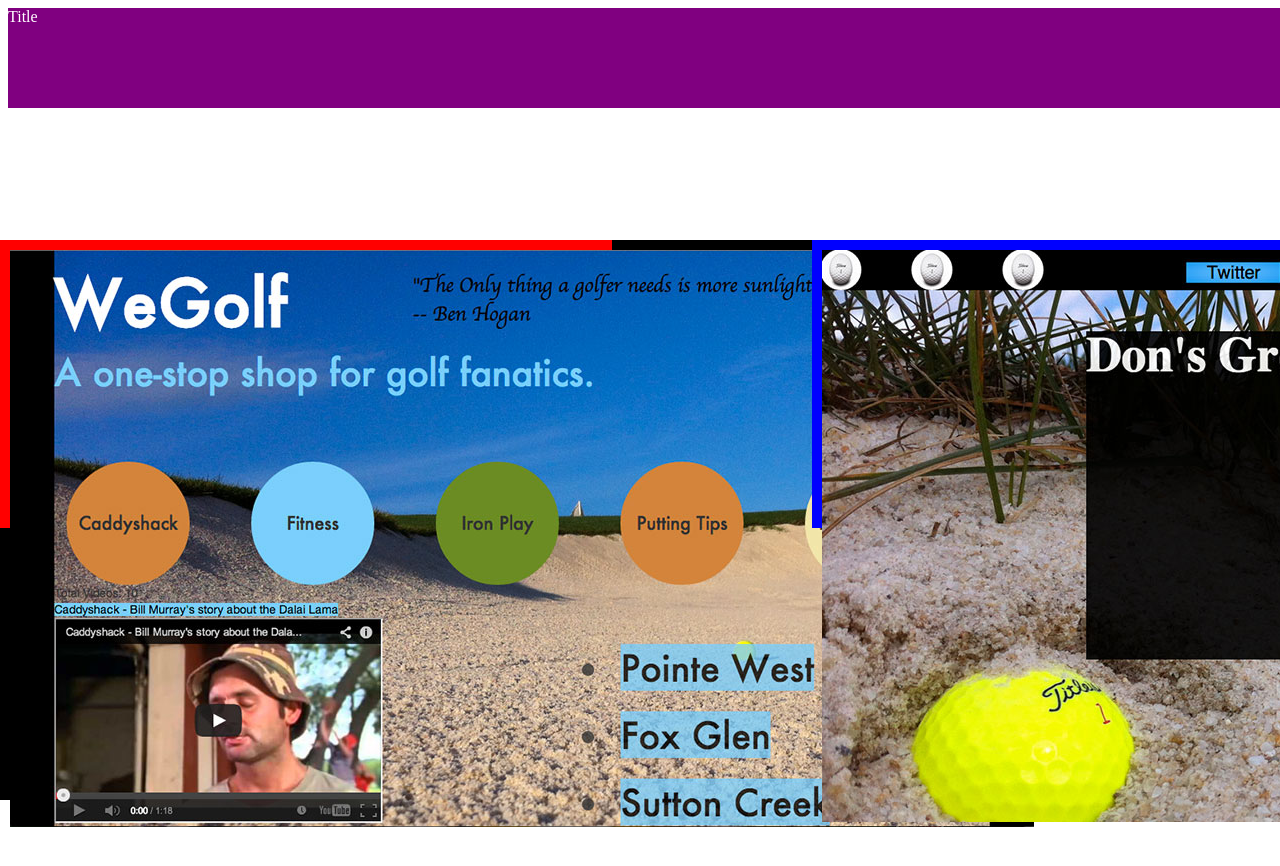
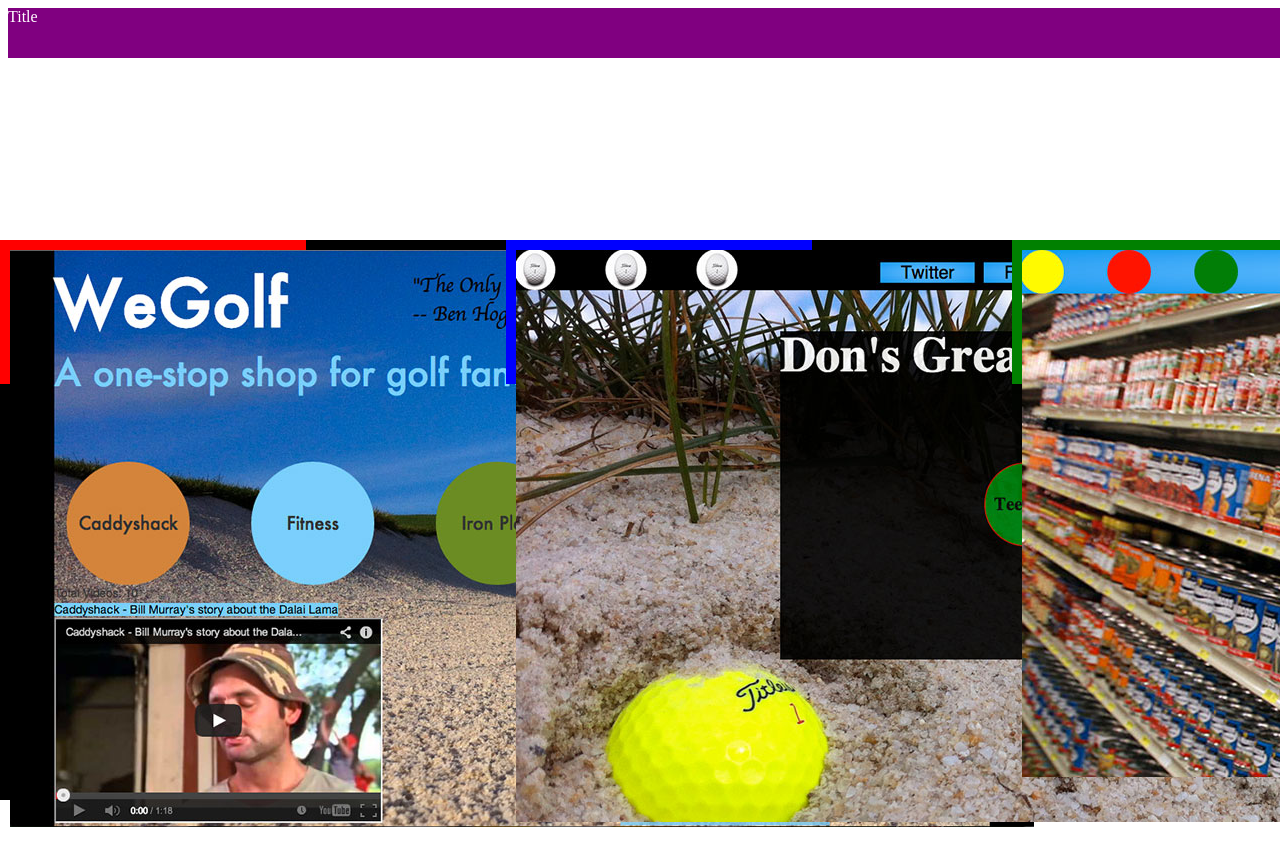
Before and after one commit to captainbyliner/finalportfolio, a plain HTML site: page index.html in a window 1280 px wide. Shown: the top 866 px of the page. Drawn offline with nearby package versions, Linux system fonts and the light colour scheme.

Commit message:
Update style.css

```diff
--- a/style.css
+++ b/style.css
@@ -10,8 +10,8 @@
 }
 
 section {
-  width:612px;
-  height:288px;
+  width:306px;
+  height:144px;
   float:left;
   margin-right:200px;
 }
@@ -45,7 +45,7 @@ section {
 }
 
 nav {
-  height:100px;
+  height:50px;
   background: purple;
   color:white;
   position:fixed;
```
